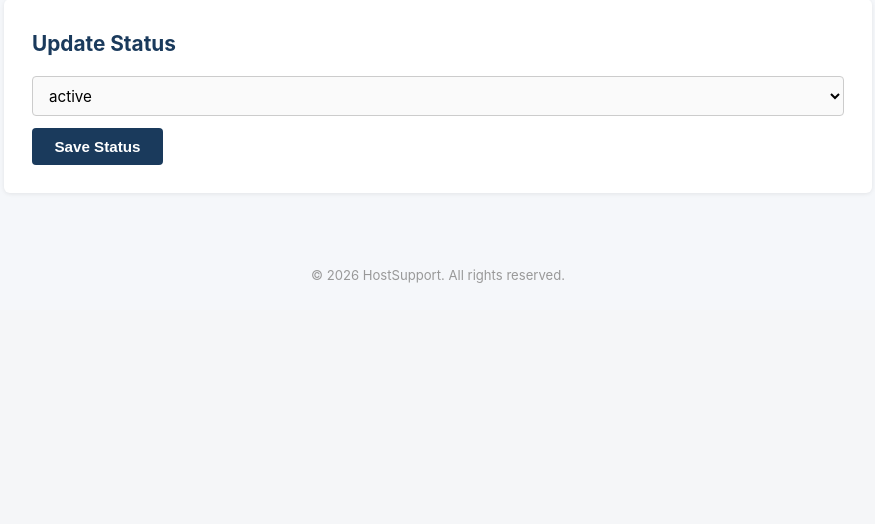
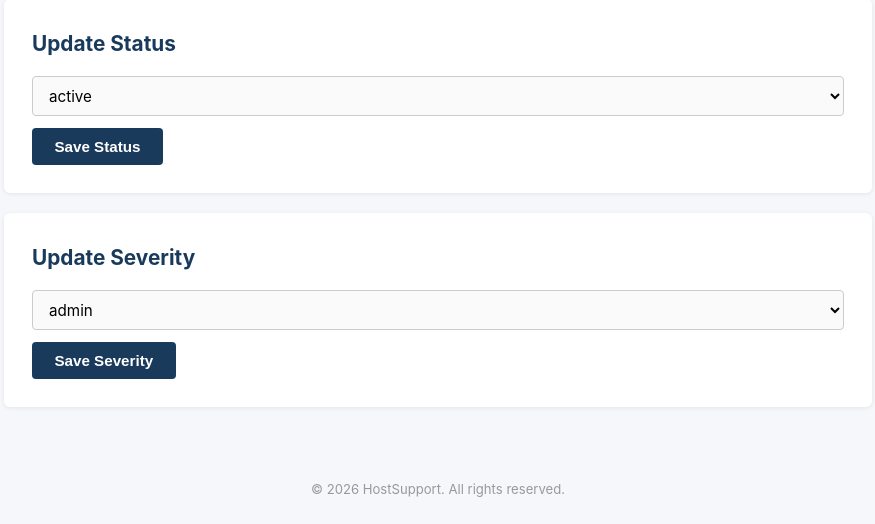
Before and after one commit to sandy8317/Hackthon, a Flask app: template templates/ticket_detail.html in a window 1280 px wide. Shown: the part 577-1101 px from the top of the page, without its empty margins (202-1077 px from the left). Before the commit the page ends 860 px from the top, so only its background shows below. Run offline with Flask 3, Linux system fonts and the light colour scheme; the template is opened without the code that fills it: most values are stand-ins (such as "Sample title", 1, 10 or a date in 2020).

Commit message:
feat: add Update Severity form to ticket detail page

```diff
--- a/templates/ticket_detail.html
+++ b/templates/ticket_detail.html
@@ -49,4 +49,16 @@
         <button type="submit" class="btn btn-primary">Save Status</button>
     </form>
 </div>
+
+<div class="card" style="margin-top:1.25rem;">
+    <h2>Update Severity</h2>
+    <form method="post" action="{{ url_for('update_severity', ticket_id=ticket.id) }}" style="display:flex; align-items:center; gap:0.75rem; flex-wrap:wrap;">
+        <select name="severity">
+            {% for s in severity_levels %}
+                <option value="{{ s }}" {% if ticket.severity == s %}selected{% endif %}>{{ s }}</option>
+            {% endfor %}
+        </select>
+        <button type="submit" class="btn btn-primary">Save Severity</button>
+    </form>
+</div>
 {% endblock %}
```
